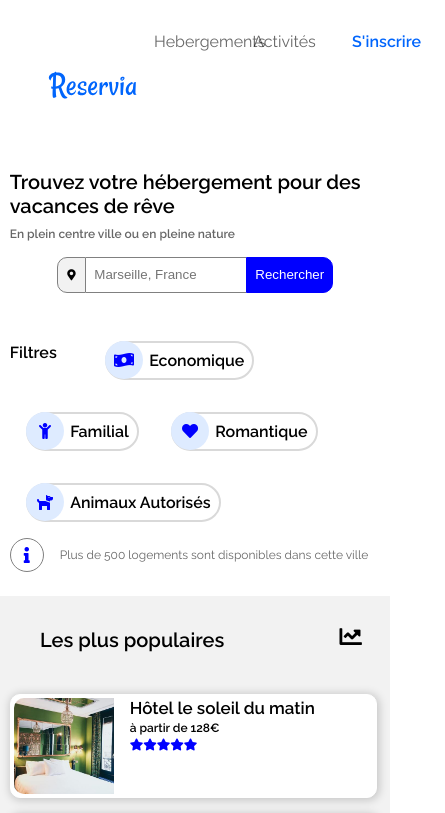
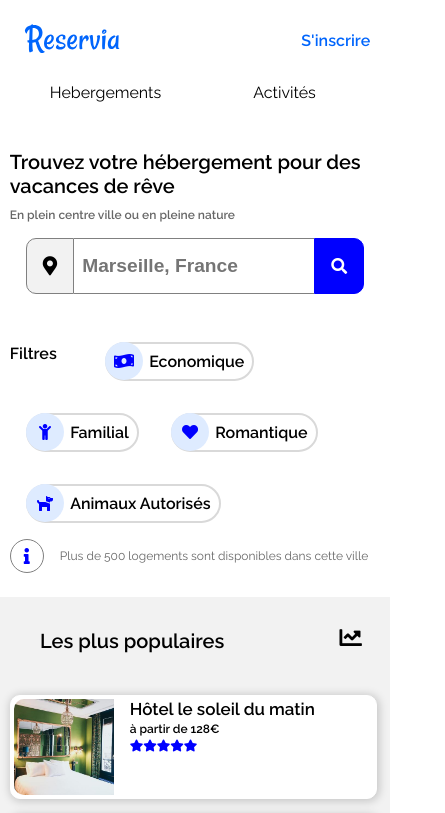
Before and after one commit to ecariot/EmmaCariot_2_07042021, a plain HTML site: page index.html in a window 390 px wide. Shown: the top 813 px of the page, 445 px wide, since content can reach past the window. Drawn offline with Linux system fonts and the light colour scheme.

Commit message:
corrections finales

```diff
--- a/index.html
+++ b/index.html
@@ -13,15 +13,11 @@
     <header>
         <div class="navbar">
             <div class="logo"><img src="images/logo/Reservia.svg" alt="logo de l'entreprise"/></div>
-            <div class="navigation">
-                <div class="nav-1">
-                    <nav>
-                        <a href="#Hebergements">Hebergements</a>
-                        <a href="#Activités">Activités</a>
-                    </nav>
-                </div>
-                    <a class="subscribe" href="#S'inscrire">S'inscrire</a>
-            </div>
+            <a class="subscribe" href="#S'inscrire">S'inscrire</a>
+            <nav>
+                <a href="#Hebergements">Hebergements</a>
+                <a href="#Activités">Activités</a>
+            </nav>
         </div>
         <div class="header-text">
             <h1>Trouvez votre hébergement pour des vacances de rêve</h1>
@@ -33,6 +29,7 @@
             </span  >
             <input class="searchBar" type="search" placeholder="Marseille, France" size="1"> <button class="searchBar">
             <span class="searchBarRight">Rechercher</span>
+            <i class="fas fa-search"></i>
                 </button>
         </div>
         <div class="filter">
--- a/style.css
+++ b/style.css
@@ -17,25 +17,37 @@ body {
     height: auto;
 }
 
-.logo {
+/*.logo {
     display: flex;
     justify-content: flex-start;
-}
+}*/
 
 .image {
     width: 100%;
 }
 
-.navigation {
+/*.navigation {
     display: flex;
     justify-content: flex-end;
-}
+}*/
 
-.navbar {
+/*.navbar {
     display: flex;
     justify-content: space-between;
     padding: 0rem 2.5vw;
     padding: 2rem;
+}*/
+
+.navbar {
+    display: flex;
+    align-items: center;
+    padding: 0 1.5rem;
+}
+
+.navbar nav {
+    flex: 1;
+    display: flex;
+    justify-content: flex-end;
 }
 
 .header-text {
@@ -48,26 +60,32 @@ body {
     margin-top: 0.6rem;
 }
 
-.navigation a:hover {
+nav a:hover {
     color:#0065FC;
     padding: 1rem;
     border-top: 2px solid #0065FC;
-}
+ }
+
+ nav a {
+    padding: 1rem;
+    border-top: 2px solid transparent;
+ }
 
 a {
     color: black;
     text-decoration: none;
 }
 
-.navigation a {
+/* *.navigation a {
     margin: 0 1.5rem;
     color: rgba(0, 0, 0, 0.6);
-}
+}*/
 
-.navigation .subscribe {
+.subscribe {
     color: #0065FC;
     font-weight: 600;
     margin-left: 1.5rem;
+    order: 3;
 }
 
 h1 {
@@ -118,6 +136,10 @@ h3 {
     border-bottom-right-radius: 10px;
     padding: 0.5rem;
     cursor: pointer;
+}
+
+.searchBar i {
+    display: none;
 }
 
 .filter {
@@ -199,17 +221,8 @@ h3 {
 @media screen and (max-width: 767px) and (min-width: 320px) {
 
     .logo {
-        display: flex;
-        align-items: center;
-        justify-content: space-between;
-        padding-bottom: 1rem;
-        margin-left: 1rem;
-        margin-right: 1rem;
-        margin-top: 2rem;
-    }
-
-    .logo img {
-        width: 90px;
+      min-width: 50%;
+      padding-left: 0.5rem;
     }
 
     .navigation {
@@ -217,18 +230,27 @@ h3 {
         justify-content: center;
     }
 
-    .navigation nav {
-        width: 100%;
-        display: flex;
+    .navbar {
+        padding: 1rem;
+        flex-wrap: wrap;
+    }
+    .navbar nav {
+        order: 3;
+        min-width: 100%;
+        justify-content: center;
     }
 
-    .navigation nav a {
+    .navbar nav a {
         width: 50%;
         margin: 0;
         display: block;
+        padding: 1rem;
+        width: 50%;
+        border-top: 2px solid transparent;
+        text-align: center;
     }
 
-    .navigation nav a:hover {
+    .navbar nav a:hover {
         color:#0065FC;
         border-bottom: 2px solid #0065FC;
         border-top: none;
@@ -241,6 +263,39 @@ h3 {
 
     .subscribe {
         color: #0065FC;
+        order: 2;
+        min-width: 40%;
+        text-align: right;
+    }
+
+    .loc-icon {
+        border: 1px solid grey;
+        background-color: #F2F2F2;
+        padding: 1rem;
+        border-radius: 10px 0 0 10px;
+        text-align: center;
+        font-size: larger;
+    }
+
+    .search-bar input {
+        width: 15rem;
+        border: 1px solid grey;
+        padding: 0.5rem;
+        border-left: none;
+        border-right: none;
+        font-weight: bolder;
+        font-size: larger;
+    }
+
+    .searchBarRight {
+        display: none;
+    }
+
+    .searchBar i {
+        display: flex;
+        width: 2rem;
+        justify-content: center;
+        font-size: larger;
     }
 }
 
```
